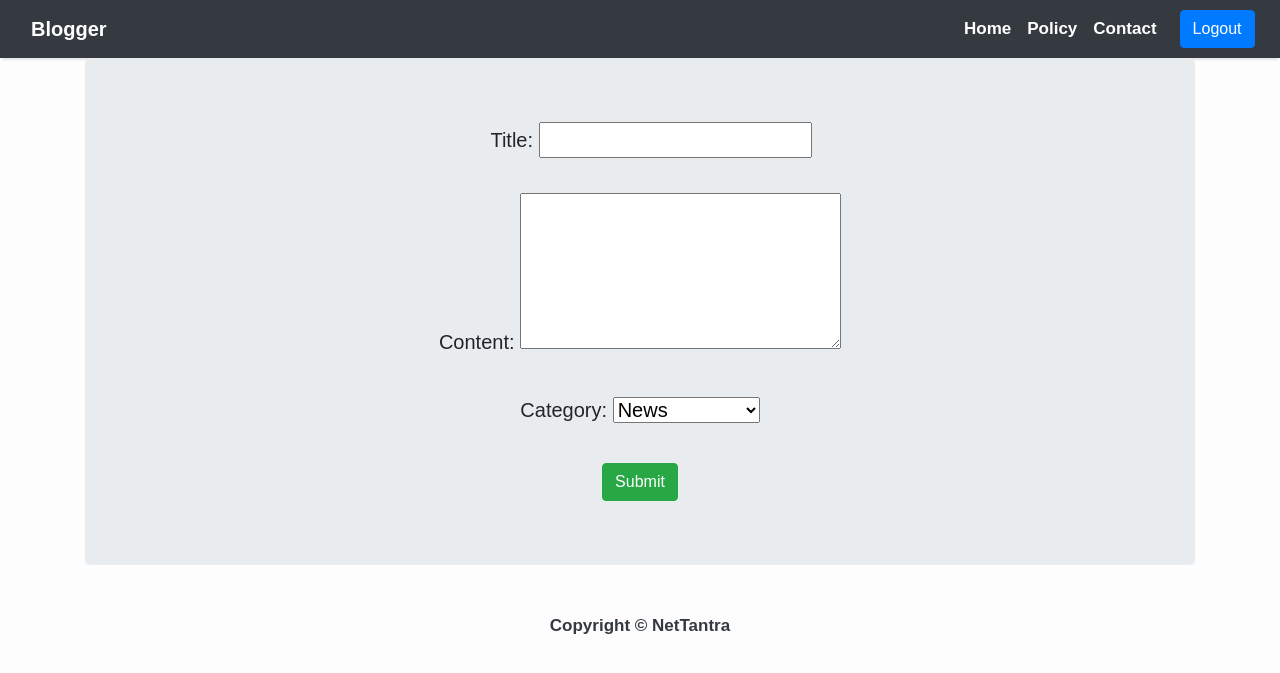
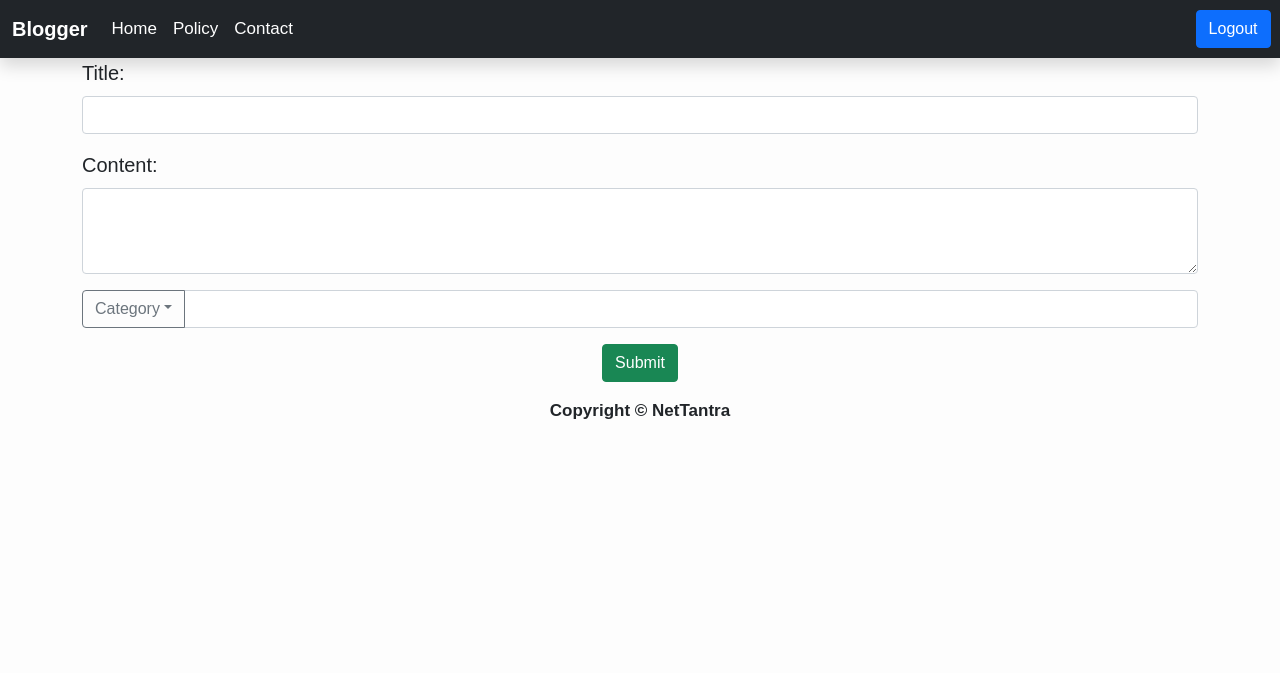
Before and after one commit to Subhramohanty/pythonblog, a Django app: page /blogpost in a window 1280 px wide. Shown: the top 673 px of the page. Run offline with Django 3.2, Linux system fonts and the light colour scheme; a user stored in the database is signed in; some libraries are stand-ins or nearby versions.

Commit message:
3rd commit

```diff
--- a/blog/templates/base.html
+++ b/blog/templates/base.html
@@ -7,10 +7,9 @@
         <link href="https://fonts.googleapis.com/css?family=Roboto:400,700" rel="stylesheet">
         <meta name="google" content="notranslate" />
         <meta name="viewport" content="width=device-width, initial-scale=1" />
-        <link rel="stylesheet" href="https://maxcdn.bootstrapcdn.com/bootstrap/4.0.0/css/bootstrap.min.css"
-            crossorigin="anonymous" />
-        <link rel="stylesheet" href="{% static 'css/base.css' %}">
+        <link href="https://cdn.jsdelivr.net/npm/bootstrap@5.0.0-beta1/dist/css/bootstrap.min.css" rel="stylesheet" integrity="sha384-giJF6kkoqNQ00vy+HMDP7azOuL0xtbfIcaT9wjKHr8RbDVddVHyTfAAsrekwKmP1" crossorigin="anonymous">
         <link rel="stylesheet" href="https://cdnjs.cloudflare.com/ajax/libs/font-awesome/5.8.2/css/all.min.css" crossorigin="anonymous"/>
+        <script src="https://cdn.jsdelivr.net/npm/bootstrap@5.0.0-beta1/dist/js/bootstrap.bundle.min.js" integrity="sha384-ygbV9kiqUc6oa4msXn9868pTtWMgiQaeYH7/t7LECLbyPA2x65Kgf80OJFdroafW" crossorigin="anonymous"></script>
     </head>
 
     <body>
--- a/blog/templates/blogpost.html
+++ b/blog/templates/blogpost.html
@@ -4,18 +4,24 @@
     <div class="row">
         <div class ="col">
 <form method="post" class="jumbotron" style="font-size: 20px;">
-    <center><label for="title" style="margin-left: 22px;">Title:</label>
-    <input type="text" id="title" name="title"></center><br>
-    <center><label>Content:</label>
-    <textarea id="content" name="content" rows="5" cols="25"></textarea></center><br>
-    <center><label for="category">Category:</label>
-    <select id="category" name="category">
-        <option value="News">News</option>
-        <option value="Entertainment">Entertainment</option>
-        <option value="Job">Job</option>
-        <option value="Fashion">Fashion</option>
-        <option value="Technology">Technology</option>
-    </select></center><br>
+    <div class="mb-3">
+        <label for="title" class="form-label">Title:</label>
+        <input type="title" class="form-control" id="title" placeholder="">
+      </div>
+      <div class="mb-3">
+        <label for="content" class="form-label">Content:</label>
+        <textarea class="form-control" id="content" rows="3"></textarea>
+      </div>
+      <div class="input-group mb-3">
+        <button class="btn btn-outline-secondary dropdown-toggle" type="button" data-bs-toggle="dropdown" aria-expanded="false">Category</button>
+        <ul class="dropdown-menu">
+          <li><a class="dropdown-item" href="#">News</a></li>
+          <li><a class="dropdown-item" href="#">Jobs</a></li>
+          <li><a class="dropdown-item" href="#">Entertainment</a></li>
+          <li><a class="dropdown-item" href="#">Technology</a></li>
+        </ul>
+        <input type="text" class="form-control" aria-label="Text input with dropdown button">
+      </div>
     {% csrf_token %}
     <center><button type="submit" class="btn btn-success">Submit</button></center>
 </form>
--- a/myweb/urls.py
+++ b/myweb/urls.py
@@ -30,4 +30,5 @@ urlpatterns = [
     path('category/<category>',views.CategoryView,name='category'),
     path('delete/<id>',views.DeletePost,name='delete')
 
+
 ]
```
Also changed, not shown: blog/templates/index.html (+30 -2 lines), db.sqlite3.
